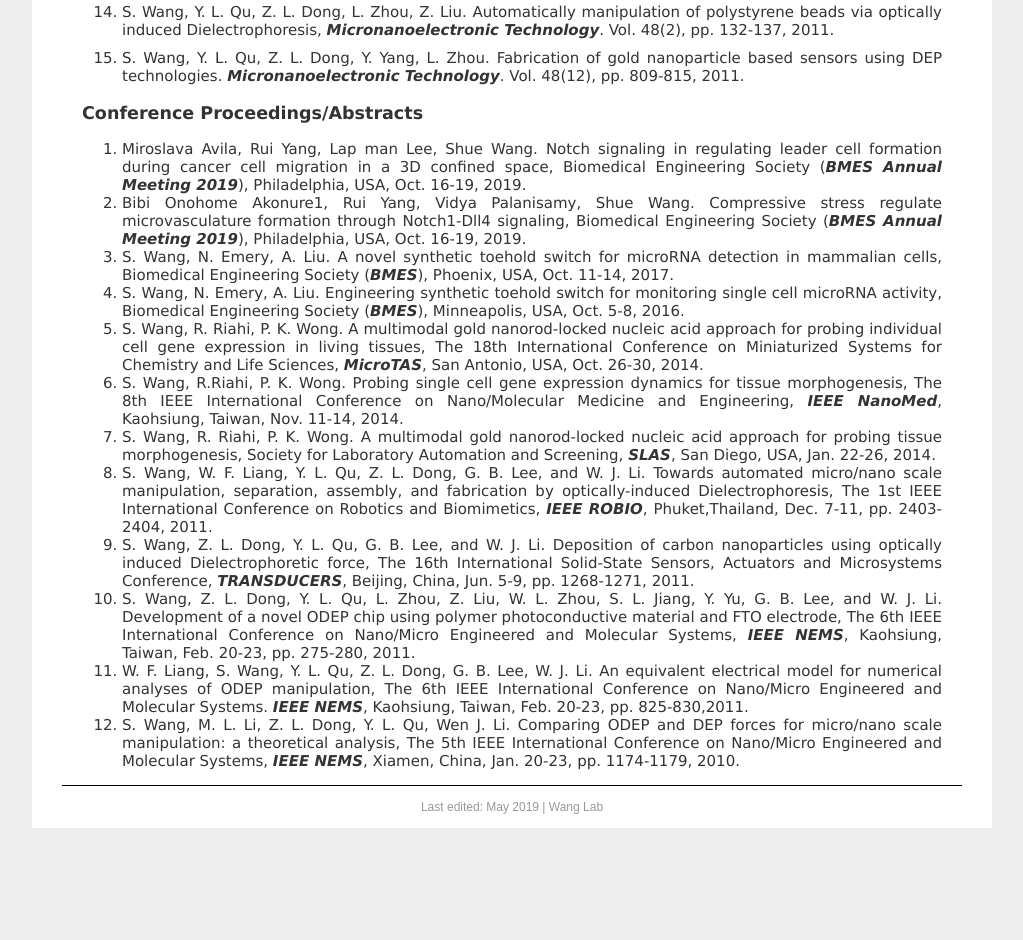
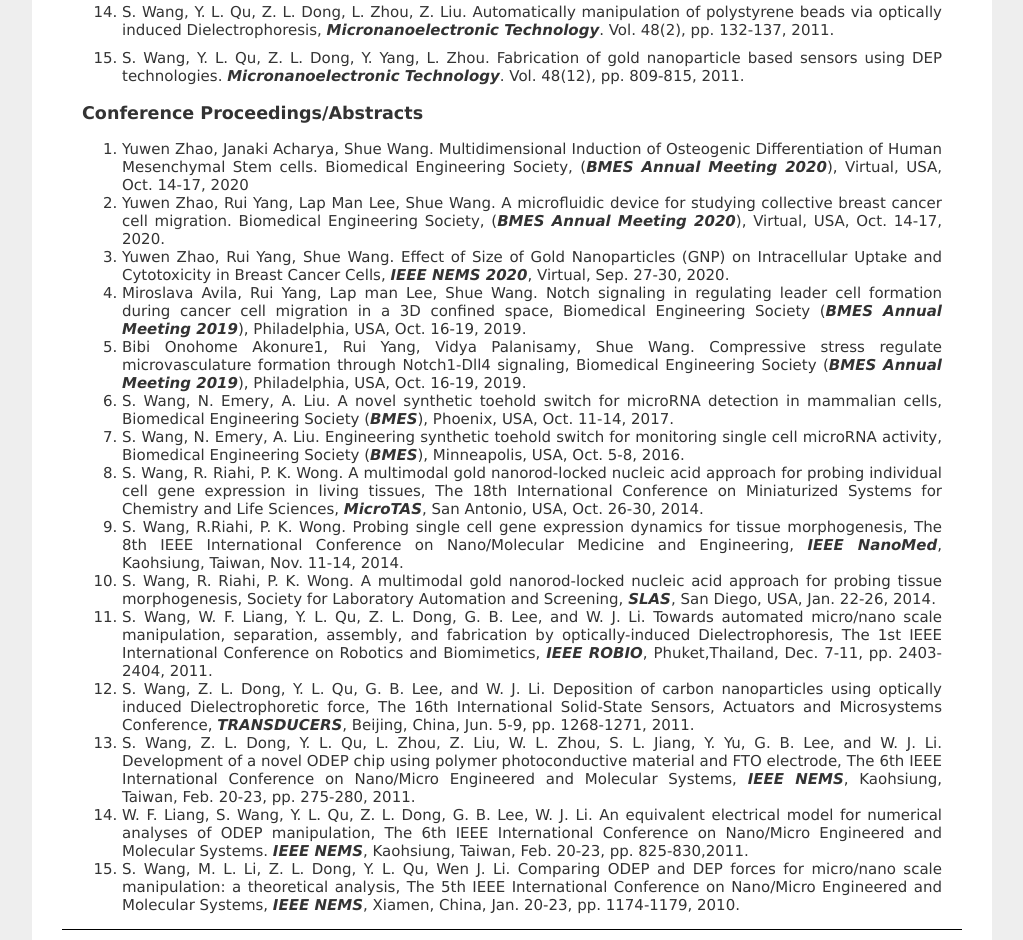
Before and after one commit to unhwanglab/unhwanglab.github.io, a plain HTML site: page publications.html in a window 1280 px wide. Shown: the part 1325-2265 px from the top of the page, without its empty margins (128-1151 px from the left). Before the commit the page ends 2173 px from the top, so only its background shows below. Drawn offline with Linux system fonts and the light colour scheme; a script that the page names is missing.

Commit message:
11-20 update
update

```diff
--- a/publications.html
+++ b/publications.html
@@ -167,6 +167,18 @@
 		  </br><b><i>Journal
 		  </b></i>, volume (<a href="docs/FILENAME.pdf">PDF</a>)
 		  </li> -->
+		  <li>
+		  Yuwen Zhao, Janaki Acharya, Shue Wang. Multidimensional Induction of Osteogenic Differentiation of Human Mesenchymal Stem cells. Biomedical Engineering Society,
+		  (<b><i>BMES Annual Meeting 2020</i></b>), Virtual, USA, Oct. 14-17, 2020
+		  </li>
+		  <li>
+		  Yuwen Zhao, Rui Yang, Lap Man Lee, Shue Wang. A microfluidic device for studying collective breast cancer cell migration. Biomedical Engineering Society,
+		  (<b><i>BMES Annual Meeting 2020</i></b>), Virtual, USA, Oct. 14-17, 2020.
+		  </li>
+		  <li>
+		  Yuwen Zhao, Rui Yang, Shue Wang. Effect of Size of Gold Nanoparticles (GNP) on Intracellular Uptake and Cytotoxicity in
+		  Breast Cancer Cells, <b><i>IEEE NEMS 2020</i></b>, Virtual, Sep. 27-30, 2020.
+		  </li>
 		  <li> Miroslava Avila, Rui Yang, Lap man Lee, Shue Wang. Notch signaling in regulating leader cell formation during cancer cell migration in a 3D confined space,
 		  Biomedical Engineering Society (<b><i>BMES Annual Meeting 2019</i></b>), Philadelphia, USA, Oct. 16-19, 2019.
 		  </li>
```
Also changed, not shown: index.html (+8 -1 lines), news.html (+12 -1 lines).
